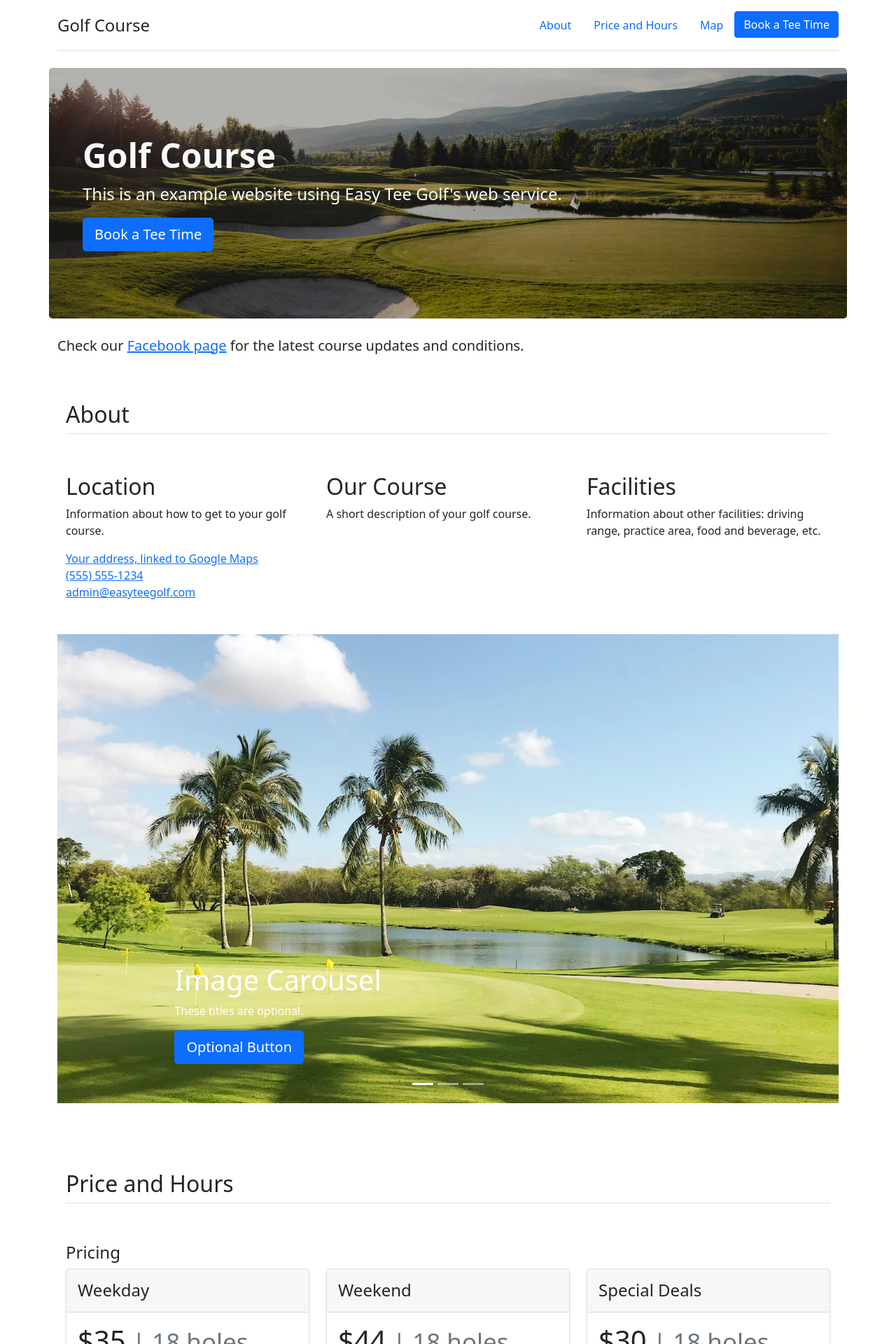
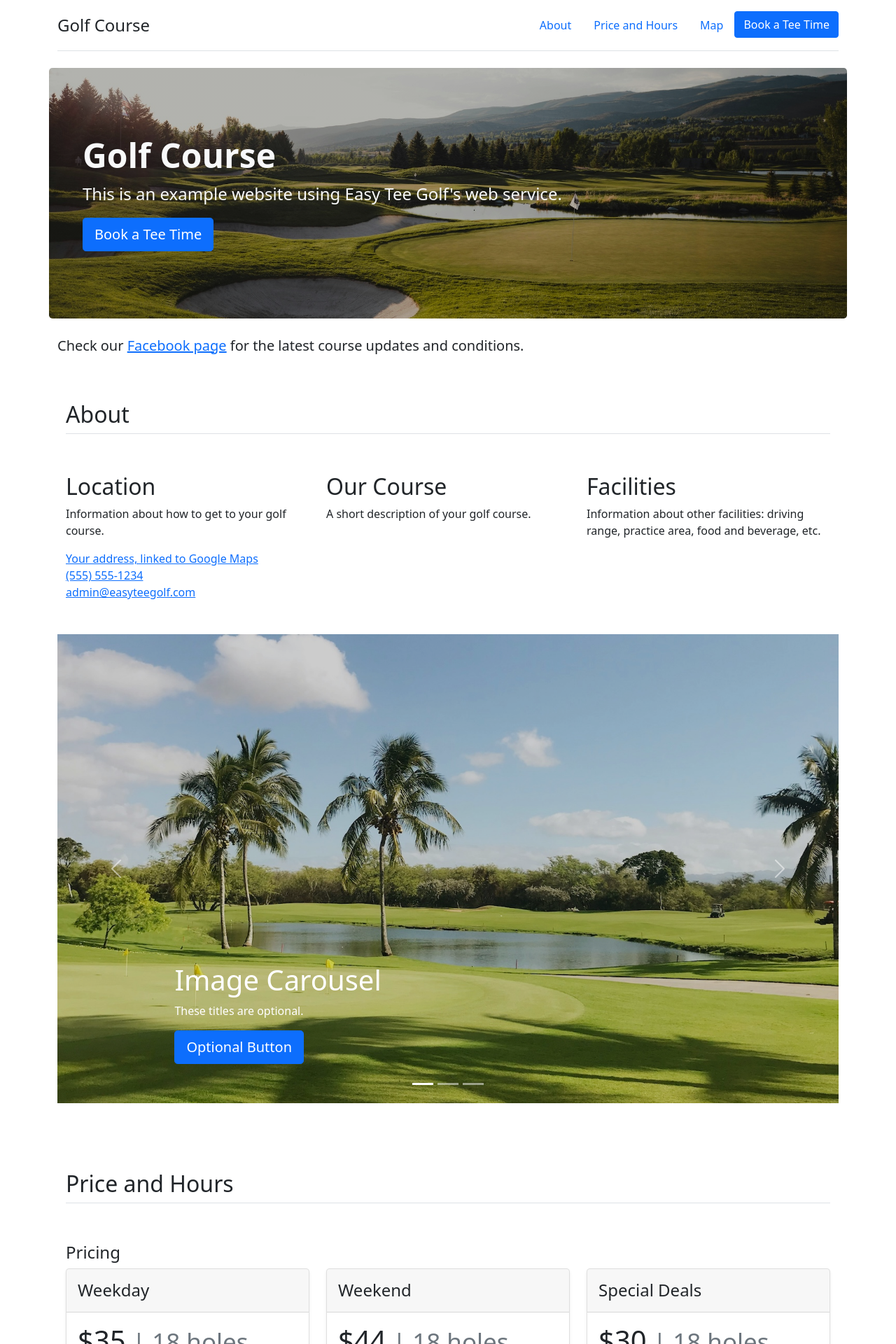
Before and after one commit to easyteegolf/web-template, a Jekyll site: the page built from index.html, in a window 1280 px wide. Shown: the top 1920 px of the page at 70% size. Built offline with Jekyll 4.4.1, drawn with Linux system fonts in a browser that asks for light colours.

Commit message:
add filter on carousel images

```diff
--- a/index.html
+++ b/index.html
@@ -76,7 +76,7 @@ order: 0
         <div class="carousel-inner">
             <!-- images need to be 1500px wide and 900 px tall -->
             <div class="carousel-item active">
-                <img class="d-block w-100"
+                <img class="d-block w-100" style="filter:brightness(80%);"
                     src="{{'/assets/img/course1.jpg' | relative_url}}" aria-hidden="true" focusable="false">
                 <rect width="100%" height="100%" fill="#777" />
 
@@ -89,7 +89,7 @@ order: 0
                 </div>
             </div>
             <div class="carousel-item">
-                <img class="d-block w-100"
+                <img class="d-block w-100" style="filter:brightness(100%);"
                     src="{{'/assets/img/course2.jpg' | relative_url}}" aria-hidden="true" focusable="false">
                 <rect width="100%" height="100%" fill="#777" />
 
@@ -102,7 +102,7 @@ order: 0
                 </div> -->
             </div>
             <div class="carousel-item">
-                <img class="d-block w-100"
+                <img class="d-block w-100" style="filter:brightness(100%);"
                     src="{{'/assets/img/course3.jpg' | relative_url}}" aria-hidden="true" focusable="false">
                 <rect width="100%" height="100%" fill="#777" />
 
```
